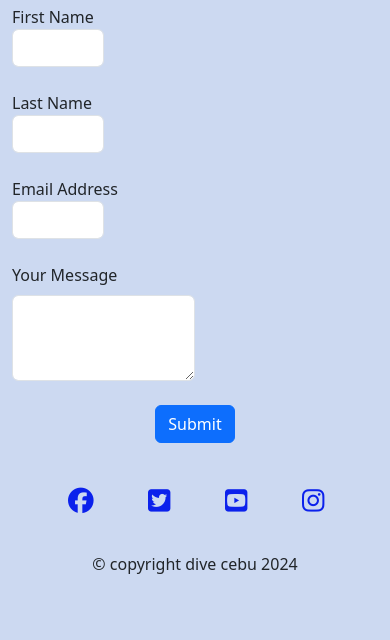
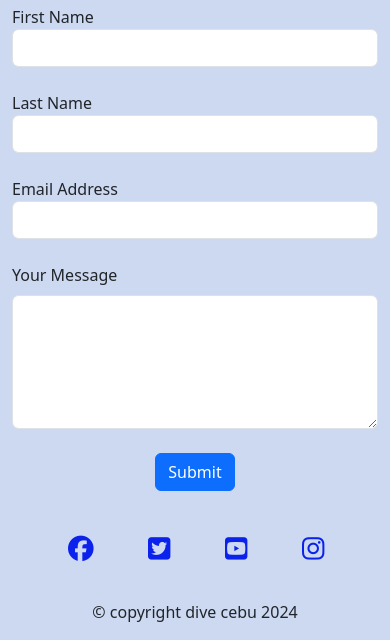
Before and after one commit to TonyD68-code/dive-cebu, a plain HTML site: page contact.html in a window 390 px wide. Shown: the part 289-929 px from the top of the page. Before the commit the page ends 881 px from the top, so only its background shows below. Drawn offline with nearby package versions, Linux system fonts and the light colour scheme.

Commit message:
add media query to contact form to make it fill screen on mobile devices

```diff
--- a/assets/css/style.css
+++ b/assets/css/style.css
@@ -84,3 +84,20 @@ body {background-color: #ccd9f1;}
     padding: 5%;
     color: #0b21ec;
 }
+
+
+/* contact form */
+
+.w-responsive {
+    width: 100%;
+  }
+  @media (min-width: 768px) {
+    .w-responsive {
+      width: 50%;
+    }
+  }
+  @media (min-width: 992px) {
+    .w-responsive {
+      width: 40%;
+    }
+  }
--- a/contact.html
+++ b/contact.html
@@ -51,20 +51,20 @@
   <section id="signup">
     <form id="signup-form" method="POST" action="https://formdump.codeinstitute.net">
         <h2>Contact Us!</h2>
-        <div class="form-group">
+        <div class="form-group ">
           <label for="first-name">First Name</label>
-        <input type="text" name="first_name" id="first-name" class="w-25 form-control input-lg text-input" required>
+        <input type="text" name="first_name" id="first-name" class="w-responsive form-control input-lg text-input " required>
         <br>
         <label for="last-name">Last Name</label>
-        <input type="text" name="last_name" id="last-name" class="w-25 form-control input-lg text-input" required>
+        <input type="text" name="last_name" id="last-name" class="w-responsive form-control input-lg text-input" required>
       </div>
       <br>
         <label for="email-address">Email Address</label>
-        <input type="email" name="email_address" id="email-address" class="w-25 form-control input-lg text-input" required>
+        <input type="email" name="email_address" id="email-address" class="w-responsive form-control input-lg text-input" required>
         <br>
         <div>
           <label for="message" class="form-label">Your Message</label>
-          <textarea class="form-control w-50 input-lg text-input" name="message" id="message" rows="3" required></textarea>
+          <textarea class="form-control w-responsive input-lg text-input" name="message" id="message" rows="5" required></textarea>
           <br>
         </div>
         <div class="text-center">
```
